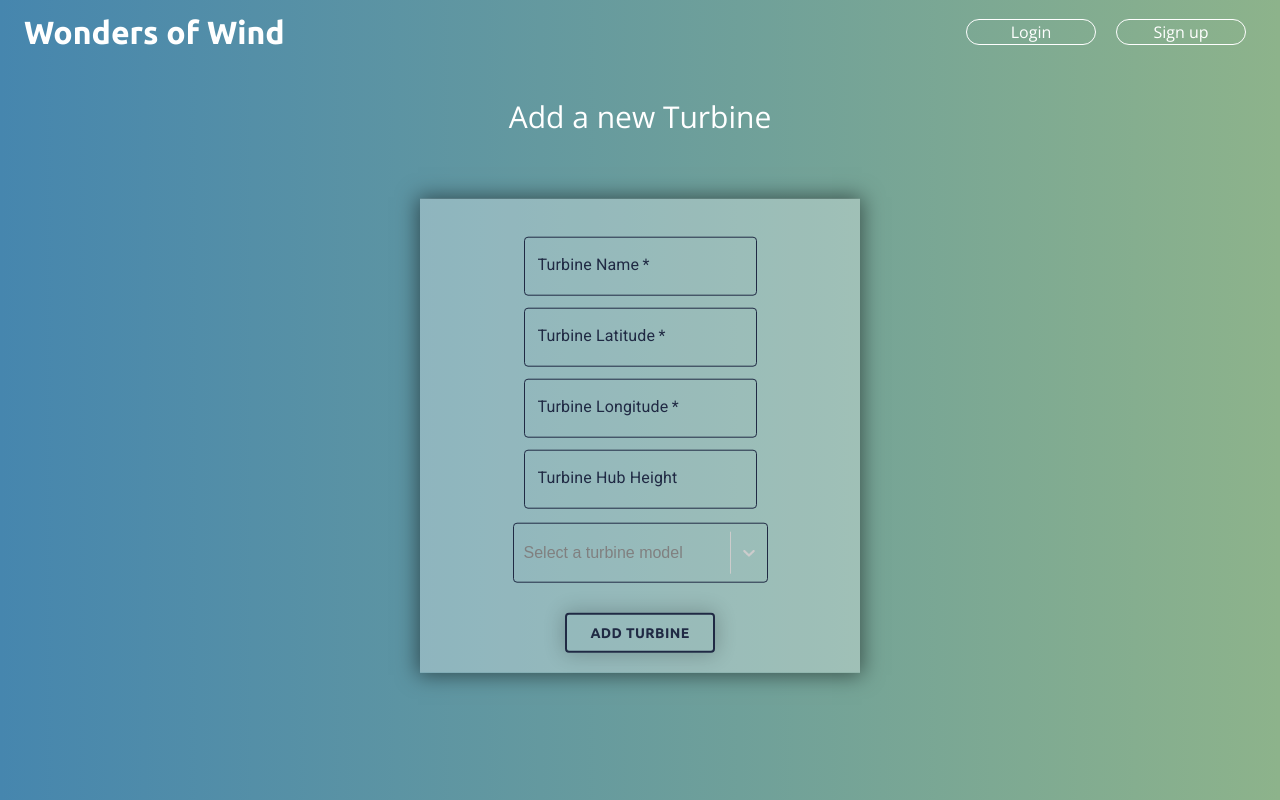
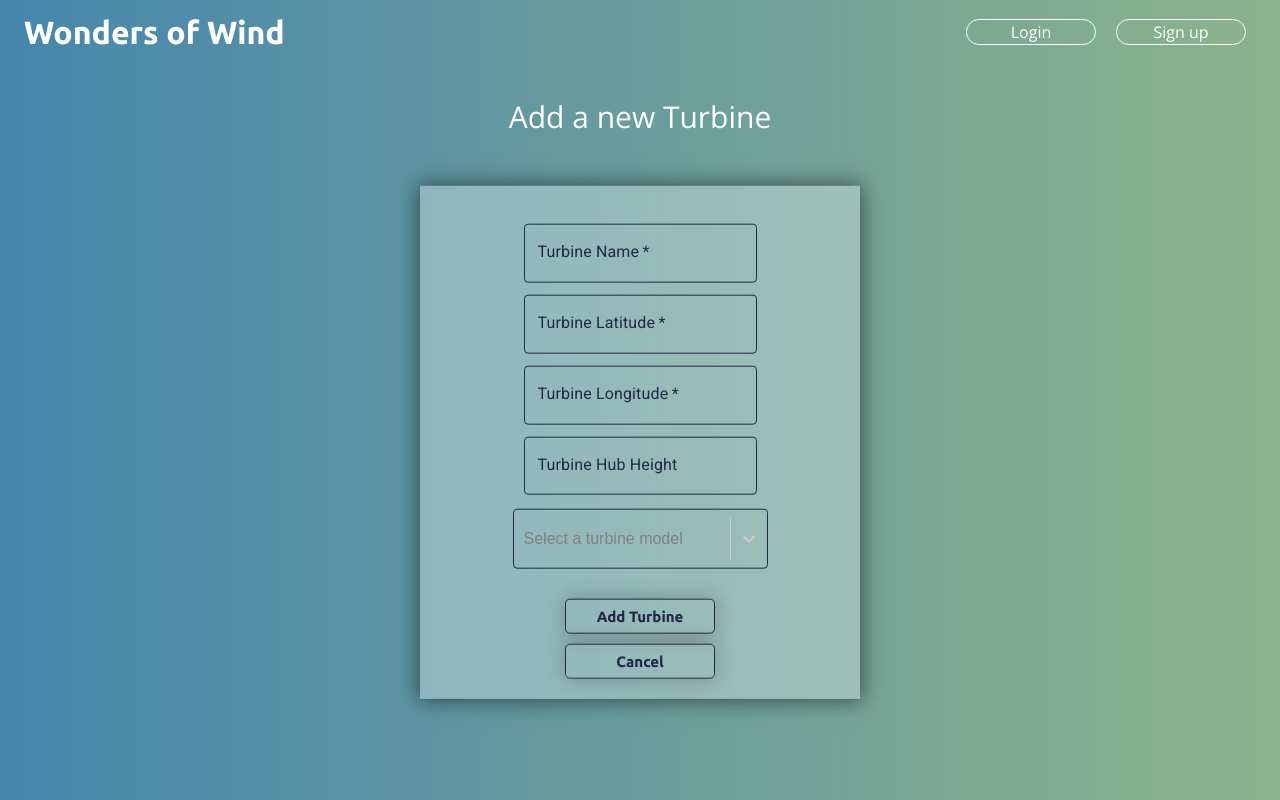
Before and after one commit to T1mTop1a/team_project_wonders_of_wind, a React (Create React App) app in the folder frontend/: page /addTurbine in a window 1280 px wide. Built offline with nearby package versions, Linux system fonts and the light colour scheme; no server answers.

Commit message:
add cancel buttons to editTurbine and addTurbine

```diff
--- a/frontend/src/pages/addTurbine.js
+++ b/frontend/src/pages/addTurbine.js
@@ -1,10 +1,11 @@
 //This is the page that allows you to add a turbine
 import React, { useState, useEffect } from 'react';
 import Header from "./navBar.js";
-import "./css/addTurbine.css";
 import { TextField, Button } from "@mui/material";
 import { default as Select } from 'react-select';
+import {Link } from 'react-router-dom';
 import API from '../API';
+import "./css/addTurbine.css";
 
 const addTurbine = () => {
     const [turbineName, setTurbineName] = useState('');//Turbine name
@@ -231,18 +232,12 @@ const addTurbine = () => {
                       })}
                 />
                 <Button
-                    className="addButton"
-                    style={{
-                        fontFamily: "Ubuntu",
-                        color: "#202A44",
-                        border: "2px solid #202A44",
-                        boxShadow: "0 0 20px 2px rgba(0, 0, 0, 0.2)",
-                        width: "150px",
-                        marginTop: "10px",
-                        cursor: "pointer",
-                    }}
-
+                    class="updateCancelButtons"
                     type="submit" data-testid="submit button"  disabled={!isLatitudeValid || !isLongitudeValid || !selectedTurbineModel}>Add Turbine</Button>
+                <Link style={{ textDecoration: "none" }} to="/viewTurbines">
+                    <Button
+                    class="updateCancelButtons">Cancel</Button>
+                </Link>
             </form>
             </div>
         </div>
--- a/frontend/src/pages/css/addTurbine.css
+++ b/frontend/src/pages/css/addTurbine.css
@@ -18,5 +18,5 @@
 
 .addTurbinebox{
   font-family: 'Ubuntu', sans-serif;
-  margin-top: 40px;
+  margin-top: 10px;
 }
--- a/frontend/src/pages/css/editTurbine.css
+++ b/frontend/src/pages/css/editTurbine.css
@@ -0,0 +1,19 @@
+.updateCancelButtons{
+    font-family: Ubuntu;
+    color: #202A44;
+    border: 1px solid #202A44;
+    background: transparent;
+    box-shadow: 0 0 20px 2px rgba(0, 0, 0, 0.2);
+    width: 150px;
+    height: 35px;
+    margin-top: 10px;
+    border-radius: 5px;
+    font-size: 15px;
+    cursor: pointer;
+}
+
+.updateCancelButtons:hover{
+    color: #fff;
+    background: #202A44;
+    border: 1px solid #202A44;
+}
--- a/frontend/src/pages/editTurbine.js
+++ b/frontend/src/pages/editTurbine.js
@@ -2,7 +2,7 @@ import React, { useState, useEffect } from 'react';
 import Header from "./navBar.js";
 import { TextField, Button } from "@mui/material";
 import { default as Select } from 'react-select';
-import { useLocation } from 'react-router-dom';
+import { useLocation,Link } from 'react-router-dom';
 import API from '../API';
 import "./css/editTurbine.css";
 
@@ -245,22 +245,17 @@ const editTurbine = () => {
                       })}
                 />
                 <Button
-                    className="addButton"
-                    style={{
-                        fontFamily: "Ubuntu",
-                        color: "#202A44",
-                        border: "2px solid #202A44",
-                        boxShadow: "0 0 20px 2px rgba(0, 0, 0, 0.2)",
-                        width: "150px",
-                        marginTop: "10px",
-                        cursor: "pointer",
-                    }}
-
-                    type="submit" data-testid="submit button"  disabled={!isLatitudeValid || !isLongitudeValid || !selectedTurbineModel}>Update Turbine</Button>
+                    class="updateCancelButtons" type="submit" data-testid="submit button"  disabled={!isLatitudeValid || !isLongitudeValid || !selectedTurbineModel}>Update Turbine
+                </Button>
+                <Link style={{ textDecoration: "none" }} to="/viewTurbines">
+                    <Button
+                    class="updateCancelButtons">Cancel</Button>
+                </Link>
             </form>
             </div>
         </div>
 
     );
 };
+
 export default editTurbine;
```
